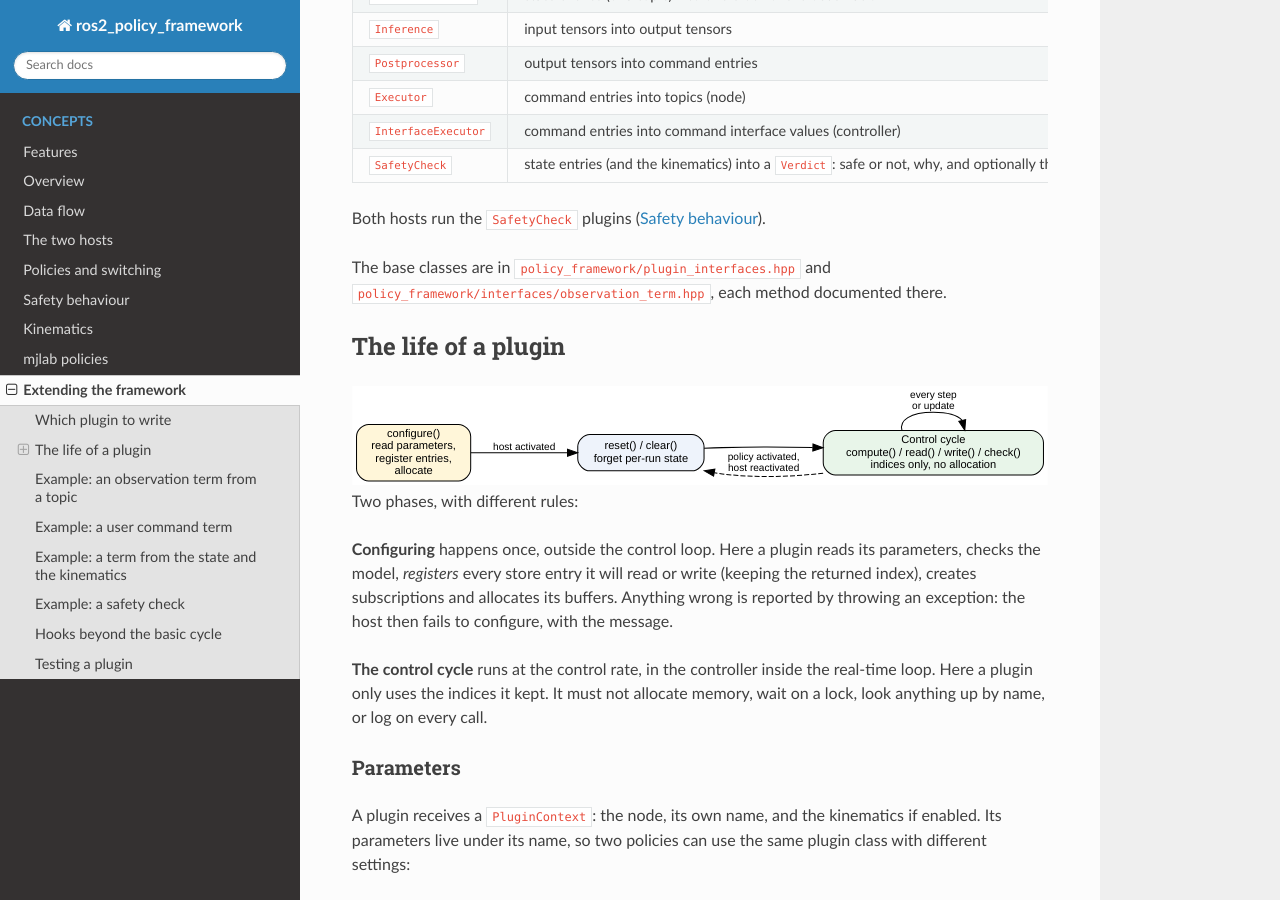
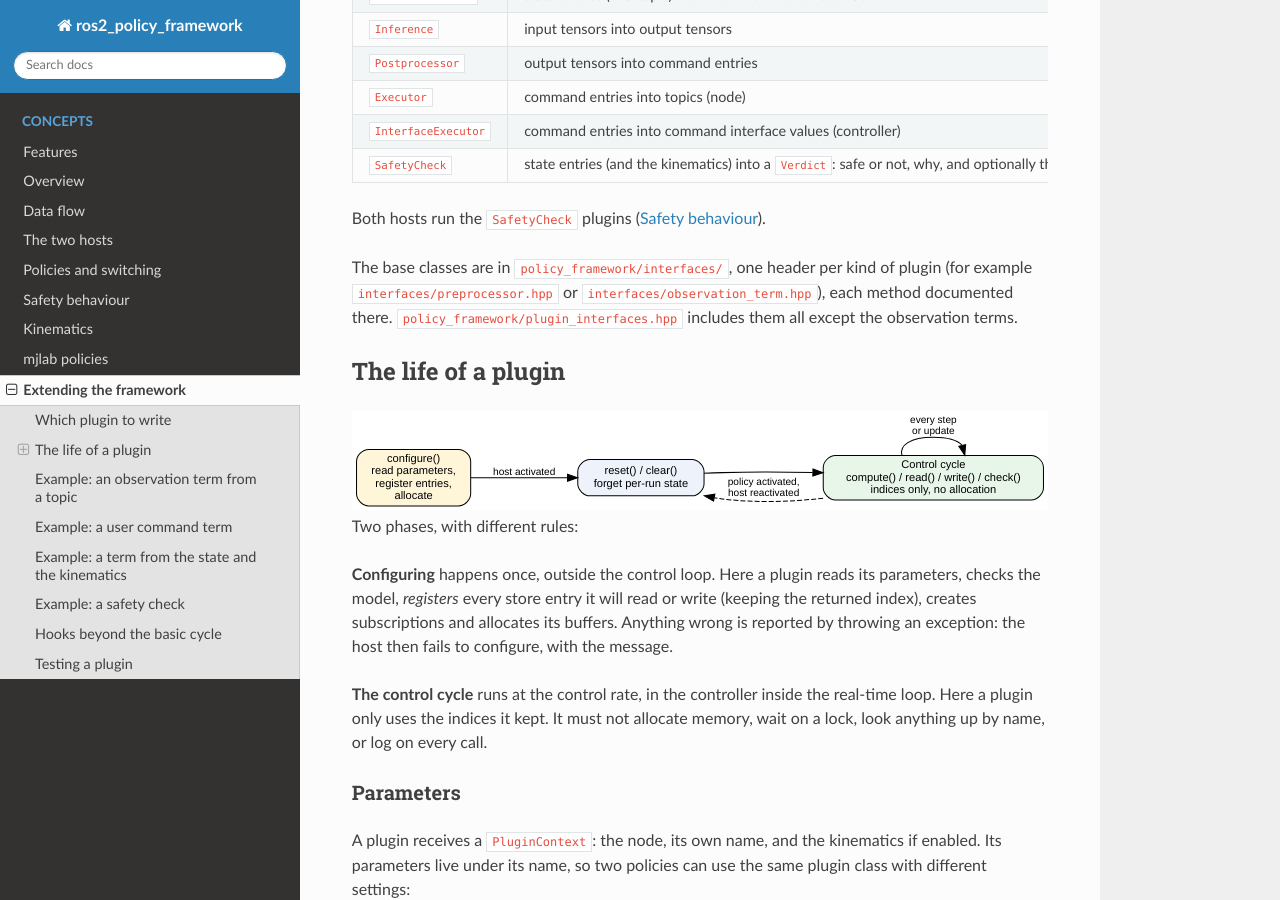
Before and after one commit to saikishor/ros2_policy_framework, a Sphinx documentation site: the page built from docs/extending.rst, in a window 1280 px wide and 900 px high, scrolled down 513 px. Built offline with Sphinx 7.4.7 and the Read the Docs theme 3.1.0, drawn with Linux system fonts in a browser that asks for light colours.

Commit message:
Split plugin_interfaces.hpp into one header per interface

```diff
--- a/docs/extending.rst
+++ b/docs/extending.rst
@@ -68,8 +68,10 @@ Which plugin to write
 
 Both hosts run the ``SafetyCheck`` plugins (:doc:`safety`).
 
-The base classes are in ``policy_framework/plugin_interfaces.hpp`` and
-``policy_framework/interfaces/observation_term.hpp``, each method documented there.
+The base classes are in ``policy_framework/interfaces/``, one header per kind of plugin (for
+example ``interfaces/preprocessor.hpp`` or ``interfaces/observation_term.hpp``), each method
+documented there. ``policy_framework/plugin_interfaces.hpp`` includes them all except the
+observation terms.
 
 The life of a plugin
 --------------------
```
Also changed, not shown: README.md (+3 -2 lines), 10 other files.
